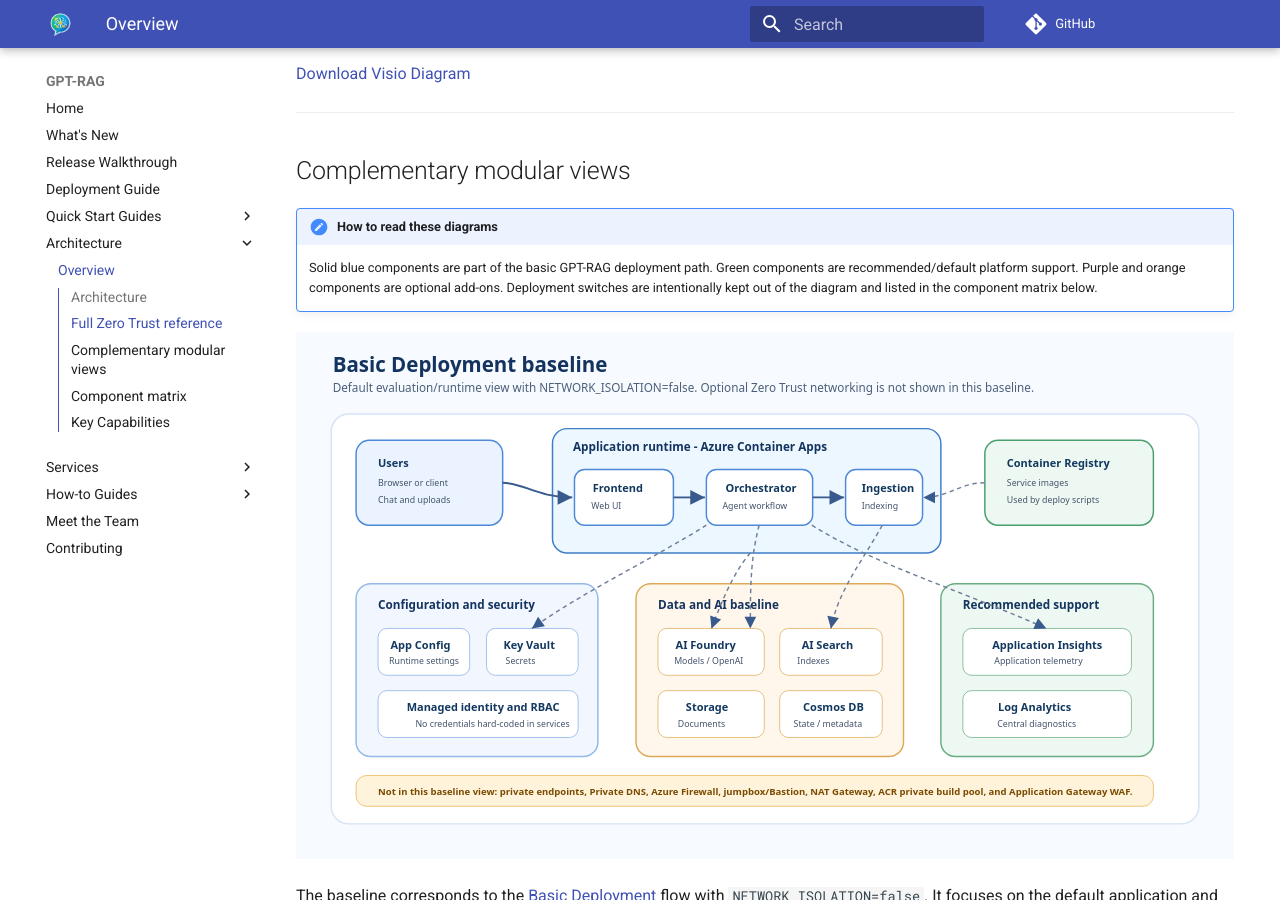
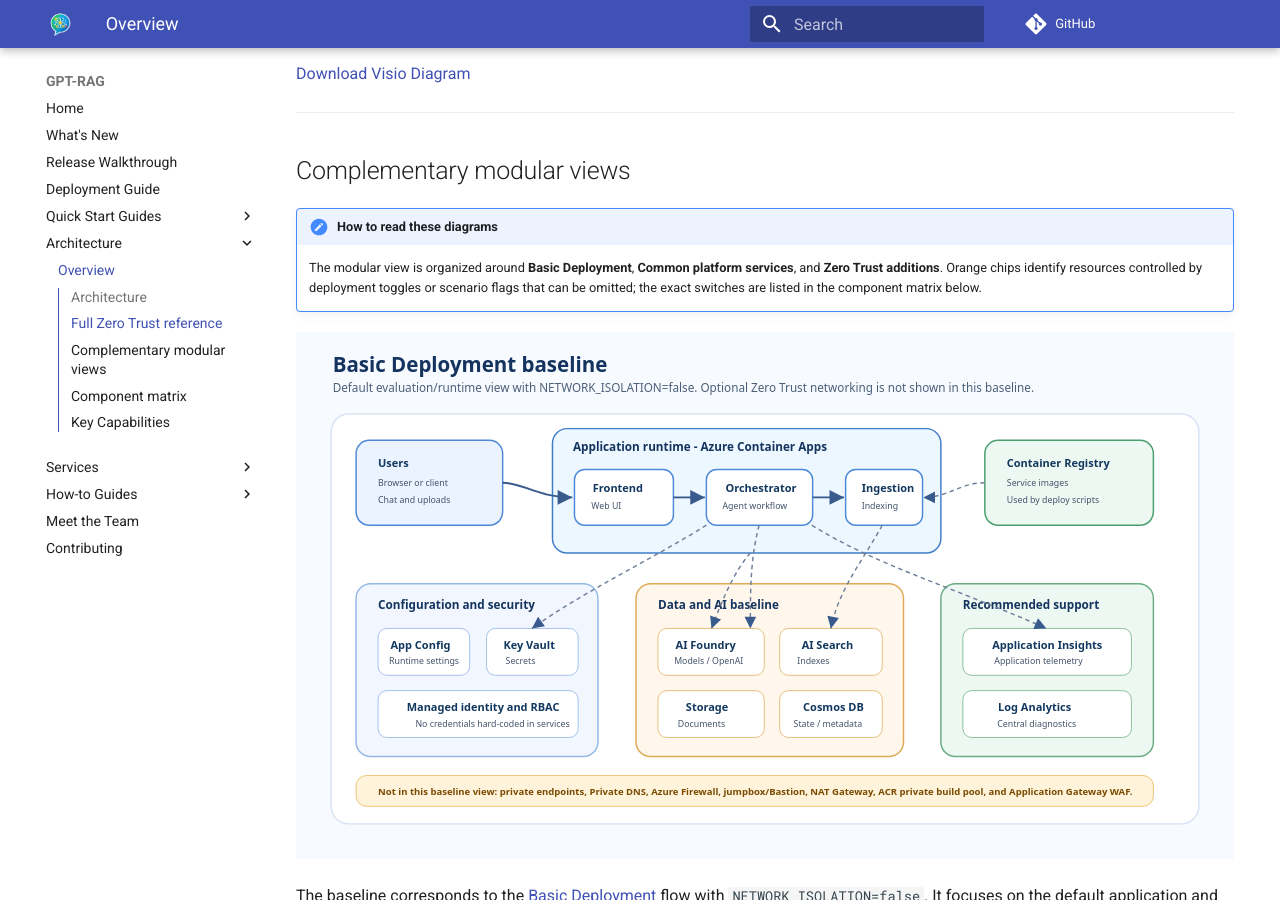
Before and after one commit to Azure/GPT-RAG, an MkDocs documentation site: the page built from docs/architecture.md, in a window 1280 px wide and 900 px high, scrolled down 1006 px. Built offline with MkDocs 1.6.1 and Material for MkDocs 9.7.7, drawn with Linux system fonts in a browser that asks for light colours; comment, search, counter and statistics services are not loaded.

Commit message:
docs: compare basic and zero trust architecture layers

```diff
--- a/docs/architecture.md
+++ b/docs/architecture.md
@@ -15,7 +15,7 @@
 ## Complementary modular views
 
 !!! note "How to read these diagrams"
-    Solid blue components are part of the basic GPT-RAG deployment path. Green components are recommended/default platform support. Purple and orange components are optional add-ons. Deployment switches are intentionally kept out of the diagram and listed in the component matrix below.
+    The modular view is organized around **Basic Deployment**, **Common platform services**, and **Zero Trust additions**. Orange chips identify resources controlled by deployment toggles or scenario flags that can be omitted; the exact switches are listed in the component matrix below.
 
 ![Basic Deployment architecture](media/architecture_basic_deployment.svg)
 
```
Also changed, not shown: docs/media/architecture_modular_layers.svg.
